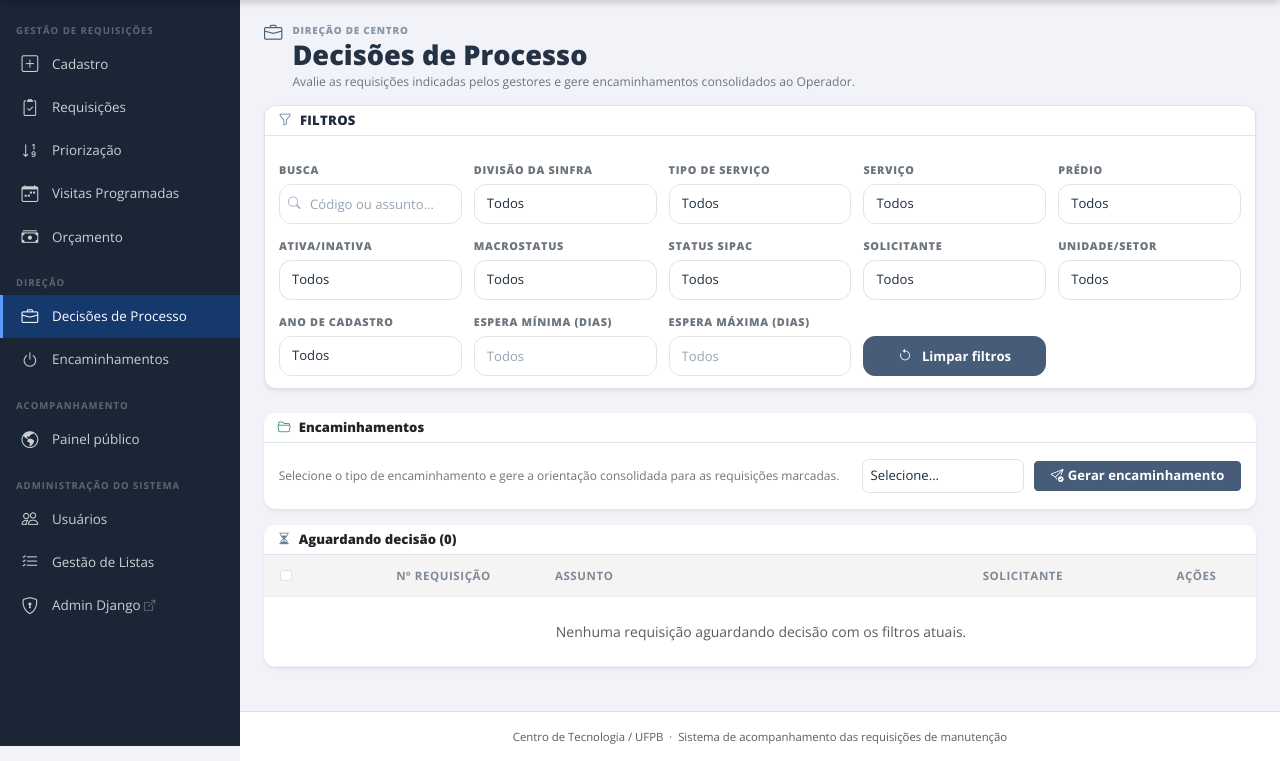
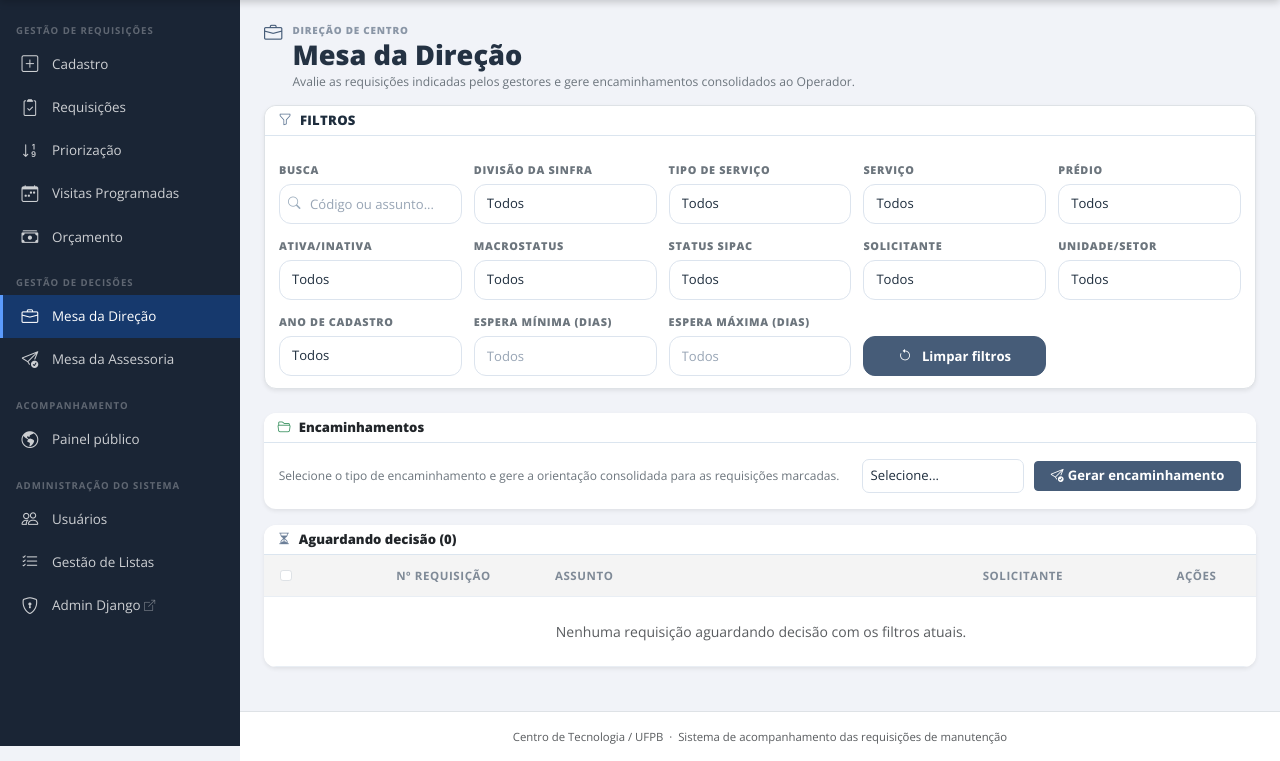
Before and after one commit to marcelgois-png/projeto-cuida-ct, a Django app: page /painel/decisoes/ in a window 1280 px wide. Shown: the part 54-815 px from the top of the page. Run offline with Django 5.2, Linux system fonts and the light colour scheme; the visitor is signed in with stand-in values (Sample User, id 1); data that the repository does not hold is empty; parts of the project's set-up code (start-up, migrations or seed data) failed here and were passed over; some libraries are stand-ins or nearby versions.

Commit message:
Etapa 1.6 / Bloco G: sidebar renomeada com badges
Gestao de Decisoes: Mesa da Direcao e Mesa da Assessoria.
Context processor sidebar_badges com contadores para director.

Co-Authored-By: Claude Sonnet 4.6 <noreply@anthropic.com>

```diff
--- /dev/null
+++ b/apps/tracker/context_processors.py
@@ -0,0 +1,24 @@
+from __future__ import annotations
+
+from django.http import HttpRequest
+
+
+def sidebar_badges(request: HttpRequest) -> dict:
+    """Inject sidebar badge counts for director-only nav items."""
+    if not request.user.is_authenticated or not getattr(request.user, "is_director", False):
+        return {}
+
+    from apps.tracker.models import EncaminhamentoDiretor, Requisicao  # noqa: PLC0415
+
+    decisoes_count = Requisicao.objects.filter(
+        status_processo_diretor=Requisicao.StatusProcessoDiretor.AGUARDANDO_DECISAO
+    ).count()
+
+    assessoria_count = EncaminhamentoDiretor.objects.exclude(
+        status=EncaminhamentoDiretor.StatusEncaminhamento.CONCLUIDO
+    ).count()
+
+    return {
+        "sidebar_decisoes_count": decisoes_count,
+        "sidebar_assessoria_count": assessoria_count,
+    }
--- a/ct_sinfra/settings.py
+++ b/ct_sinfra/settings.py
@@ -76,6 +76,7 @@ TEMPLATES = [
                 "django.template.context_processors.request",
                 "django.contrib.auth.context_processors.auth",
                 "django.contrib.messages.context_processors.messages",
+                "apps.tracker.context_processors.sidebar_badges",
             ],
         },
     },
--- a/templates/base.html
+++ b/templates/base.html
@@ -134,20 +134,22 @@
     {% endif %}
 
     {% if request.user.is_director %}
-      <div class="sb-section">Direção</div>
+      <div class="sb-section">Gestão de Decisões</div>
 
       <a href="{% url 'internal-decisoes' %}"
          class="sb-link {% if request.resolver_match.url_name == 'internal-decisoes' %}active{% endif %}"
-         data-sb-label="Decisões de Processo">
+         data-sb-label="Mesa da Direção">
         <i class="bi bi-briefcase"></i>
-        <span class="sb-txt">Decisões de Processo</span>
+        <span class="sb-txt">Mesa da Direção</span>
+        {% if sidebar_decisoes_count %}<span class="badge bg-danger rounded-pill ms-auto">{{ sidebar_decisoes_count }}</span>{% endif %}
       </a>
 
       <a href="{% url 'internal-encaminhamentos' %}"
          class="sb-link {% if request.resolver_match.url_name == 'internal-encaminhamentos' %}active{% endif %}"
-         data-sb-label="Encaminhamentos">
-        <i class="bi bi-power"></i>
-        <span class="sb-txt">Encaminhamentos</span>
+         data-sb-label="Mesa da Assessoria">
+        <i class="bi bi-send-check"></i>
+        <span class="sb-txt">Mesa da Assessoria</span>
+        {% if sidebar_assessoria_count %}<span class="badge bg-danger rounded-pill ms-auto">{{ sidebar_assessoria_count }}</span>{% endif %}
       </a>
     {% endif %}
 
--- a/templates/tracker/internal_decisoes.html
+++ b/templates/tracker/internal_decisoes.html
@@ -1,6 +1,6 @@
 {% extends "base.html" %}
 
-{% block title %}Decis&otilde;es de Processo | CT -&gt; SINFRA{% endblock %}
+{% block title %}Mesa da Dire&ccedil;&atilde;o | CT -&gt; SINFRA{% endblock %}
 
 {% block content %}
 <div class="page-toolbar">
@@ -8,7 +8,7 @@
     <i class="bi bi-briefcase page-icon"></i>
     <div>
       <span class="page-kicker">Dire&ccedil;&atilde;o de Centro</span>
-      <h1 class="page-title">Decis&otilde;es de Processo</h1>
+      <h1 class="page-title">Mesa da Dire&ccedil;&atilde;o</h1>
       <div class="page-subtitle">Avalie as requisi&ccedil;&otilde;es indicadas pelos gestores e gere encaminhamentos consolidados ao Operador.</div>
     </div>
   </div>
--- a/templates/tracker/internal_encaminhamentos.html
+++ b/templates/tracker/internal_encaminhamentos.html
@@ -1,14 +1,14 @@
 {% extends "base.html" %}
 
-{% block title %}Encaminhamentos | CT | SINFRA{% endblock %}
+{% block title %}Mesa da Assessoria | CT | SINFRA{% endblock %}
 
 {% block content %}
 <div class="page-toolbar">
   <div class="page-title-wrap">
-    <i class="bi bi-power page-icon"></i>
+    <i class="bi bi-send-check page-icon"></i>
     <div>
       <span class="page-kicker">Dire&ccedil;&atilde;o de Centro</span>
-      <h1 class="page-title">Encaminhamentos</h1>
+      <h1 class="page-title">Mesa da Assessoria</h1>
       <div class="page-subtitle">Consulte as orienta&ccedil;&otilde;es agrupadas do diretor e as requisi&ccedil;&otilde;es vinculadas a cada decis&atilde;o.</div>
     </div>
   </div>
```
